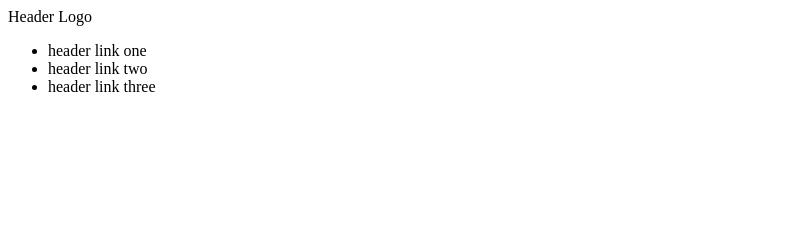
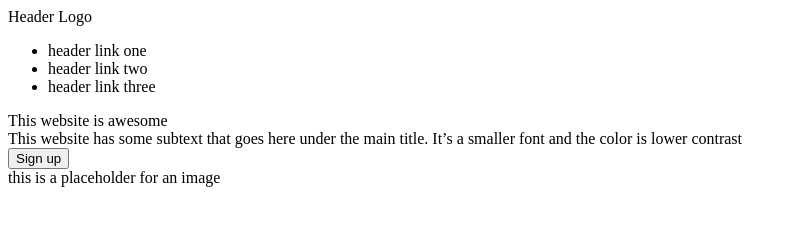
Before and after one commit to yanmiguelchibuezeumeji/Landing_Page, a plain HTML site: page index.html in a window 1280 px wide. Shown: the whole page, without its empty margins (0-795 px from the left). Drawn offline with Linux system fonts and the light colour scheme.

Commit message:
Add the hero-section div in index.html
This div contains  div's called placeholder and hero-content which contains the hero-main ,the hero-secondary div's and a sign up button element.

```diff
--- a/index.html
+++ b/index.html
@@ -17,6 +17,16 @@
       <li><a>header link three</a></li>
     </ul>
   </div>
+  <div class="hero-section">
+    <div class="hero-content">
+      <div class="hero-main">This website is awesome</div>
+      <div class="hero-secondary">This website has some subtext that goes here under the main title. It&rsquo;s a
+        smaller font and the color is lower contrast</div>
+      <button>Sign up</button>
+    </div>
+    <div class="placeholder">this is a placeholder for an image</div>
+  </div>
+
 </body>
 
 </html>
```
